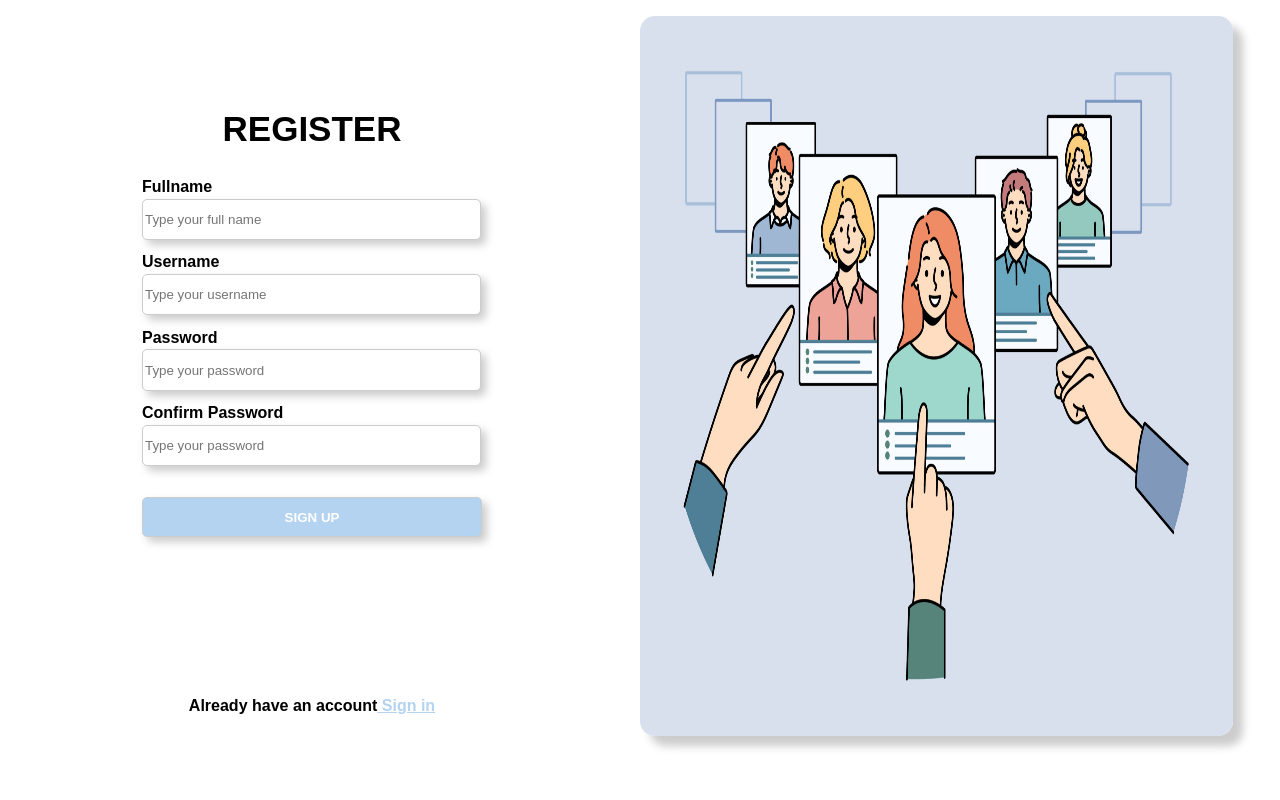
After one commit to khoatruong19/cv-website, a PHP site: page /register in a window 1280 px wide. The commit adds this page. Run offline with PHP 8.4, Linux system fonts and the light colour scheme.

Commit message:
update register page

```diff
--- a/css/login.css
+++ b/css/login.css
@@ -49,9 +49,10 @@
     color:white;
     font-weight: bold;
 }
-
-
-
+.login .container .login_form button:hover{
+    background-color: #83b7e7;
+    cursor: pointer;
+}
 
 .login .image{
     height:45em;
@@ -64,3 +65,77 @@
     border-radius: 15px;
     box-shadow: 10px 10px 8px #cccccc;
 }
+
+
+
+
+
+
+
+.register{
+    width:100%;
+    height:100%;
+    display: flex;
+}
+.register .container{
+    height:100%;
+    width:50%;
+    text-align: center;
+    margin-top:5em;
+}
+.register .container h1{
+    font-size: 35px;
+}
+.register .container h4 a{
+    color:#B4D3F0;
+}
+.register .container p{
+    margin:0;
+    margin-top:-1em;
+}
+.register .container .login_form{
+    text-align: left;
+    width:100%;
+    margin:0 0%;
+    display: flex;
+    justify-content: center;
+    margin-bottom:10em;
+}
+.register .container .login_form input{
+    width:25em;
+    height:2.8em;
+    border-radius: 5px;
+    border:solid 1px #cccccc;
+    box-shadow: 5px 5px 8px #cccccc;
+    margin-bottom:1em;
+    margin-top:.2em;
+}
+.register .container .login_form label{
+    font-weight:600;
+}
+.register .container .login_form button{
+    width:25.5em;
+    height:3em;
+    border-radius: 5px;
+    border:solid 1px #cccccc;
+    box-shadow: 5px 5px 8px #cccccc;
+    background-color: #B4D3F0;
+    color:white;
+    font-weight: bold;
+}
+.register .container .login_form button:hover{
+    background-color: #83b7e7;
+    cursor: pointer;
+}
+
+.register .image{
+    height:45em;
+    width:50%;
+    padding:1em;
+}
+.register .image img{
+    height:100%;
+    width:95%;
+    border-radius: 15px;
+    box-shadow: 10px 10px 8px #cccccc;
+}
--- a/index.php
+++ b/index.php
@@ -8,6 +8,9 @@ Route::add('/', function() {
 Route::add('/login', function() {
     require __DIR__ . '/pages/login.php';
 });
+Route::add('/register', function() {
+    require __DIR__ . '/pages/register.php';
+});
 
 
 Route::submit();
--- a/pages/login.php
+++ b/pages/login.php
@@ -26,7 +26,7 @@ if (isset($_POST['login_btn'])) {
         $errorMessage = 'Invalid username or password.';
     } else {
         // Connect to the database
-        $conn = mysqli_connect('localhost', 'root', '', 'CV');
+        $conn = mysqli_connect('localhost', 'root', '', 'cv_web');
 
         // Check if the connection was successful
         if (!$conn) {
@@ -38,7 +38,7 @@ if (isset($_POST['login_btn'])) {
         $password = mysqli_real_escape_string($conn, $password);
 
         // Query the database to authenticate the user
-        $query = "SELECT * FROM users WHERE name='$username' AND password='$password'";
+        $query = "SELECT * FROM users WHERE username='$username' AND password='$password'";
         $result = mysqli_query($conn, $query);
 
         // Check if the query was successful and if the user exists
@@ -70,7 +70,7 @@ if (isset($_POST['login_btn'])) {
                     <button type="submit" name="login_btn">SIGN IN</button>
                 </form>
             </div>
-            <h4>Don't have an account? <a href="#">Sign up</a></h4>
+            <h4>Don't have an account? <a href="/register">Sign up</a></h4>
         </div>
         <div class="image">
             <img src="../images/CV.jpg" alt="">
--- /dev/null
+++ b/pages/register.php
@@ -0,0 +1,80 @@
+<?php
+require __DIR__ . '/components/header.php';
+?>
+
+
+<?php
+    // Define database connection constants
+    define('DB_HOST', 'localhost');
+    define('DB_USER', 'root');
+    define('DB_PASS', '');
+    define('DB_NAME', 'cv_web');
+
+    // Connect to the database
+    $conn = mysqli_connect(DB_HOST, DB_USER, DB_PASS, DB_NAME);
+
+    // Check if the form is submitted
+    if (isset($_POST['login_btn'])) {
+        // Get the form data
+        $fullname = mysqli_real_escape_string($conn, $_POST['fullname']);
+        $username = mysqli_real_escape_string($conn, $_POST['name']);
+        $password = mysqli_real_escape_string($conn, $_POST['password']);
+        $confirm_password = mysqli_real_escape_string($conn, $_POST['confirm_password']);
+
+        // Validate inputs
+
+        if ($password != $confirm_password) {
+            $error_msg = 'Passwords do not match';
+        } else {
+            // Hash the password
+            // $hashed_password = password_hash($password, PASSWORD_DEFAULT);
+
+            // Insert user data into the database
+            $query = "INSERT INTO users (fullname, username, password) VALUES ('$fullname', '$username', '$password')";
+            $result = mysqli_query($conn, $query);
+
+            // Check if the insert was successful
+            if ($result) {
+                $success_msg = 'Registration successful';
+            } else {
+                $error_msg = 'Registration failed';
+            }
+        }
+    }
+?>
+<section>
+    <div class="register">
+        <div class="container">
+            <h1>REGISTER</h1>
+            <?php if (isset($error_msg)): ?>
+                <div class="error"><?php echo $error_msg; ?></div>
+            <?php endif; ?>
+            <?php if (isset($success_msg)): ?>
+                <div class="success"><?php echo $success_msg; ?></div>
+            <?php endif; ?>
+            <div class="login_form">
+                <form method="post">
+                    <label for="name">Fullname</label><br>
+                    <input type="text" id="name" name="fullname" placeholder="Type your full name" pattern="^[a-zA-ZàáạảãâầấậẩẫăằắặẳẵèéẹẻẽêềếệểễìíịỉĩòóọỏõôồốộổỗơờớợởỡùúụủũưừứựửữỳýỵỷỹĐđ\s]+$" title="Fullname must start with a letter and be at least 8 characters long" required><br>
+                    <label for="name">Username</label><br>
+                    <input type="text" id="name" name="name" placeholder="Type your username" pattern="^[a-zA-Z][a-zA-Z0-9]{7,}$" title="Username must start with a letter and be at least 8 characters long" required><br>
+                    <label for="password">Password</label><br>
+                    <input type="password" id="password" name="password" placeholder="Type your password" minlength="8" required><br>
+                    <label for="password">Confirm Password</label><br>
+                    <input type="password" id="confirm_password" name="confirm_password" placeholder="Type your password" minlength="8" required><br></br>
+                    <button type="submit" name="login_btn">SIGN UP</button>
+                </form>
+            </div>
+            <h4>Already have an account<a href="/login"> Sign in</a></h4>
+        </div>
+        <div class="image">
+            <img src="../images/CV.jpg" alt="">
+        </div>
+    </div>
+</section>
+
+
+
+
+</body>
+</html>
```
